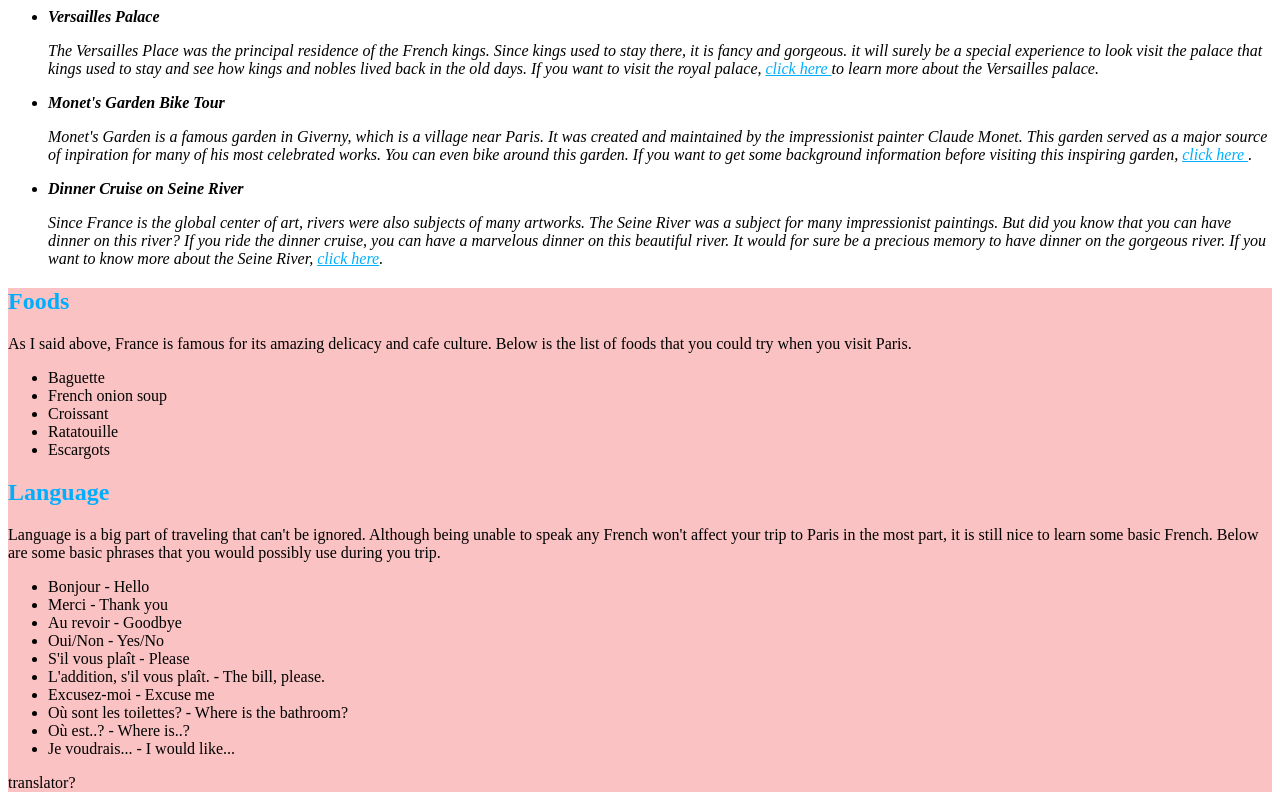
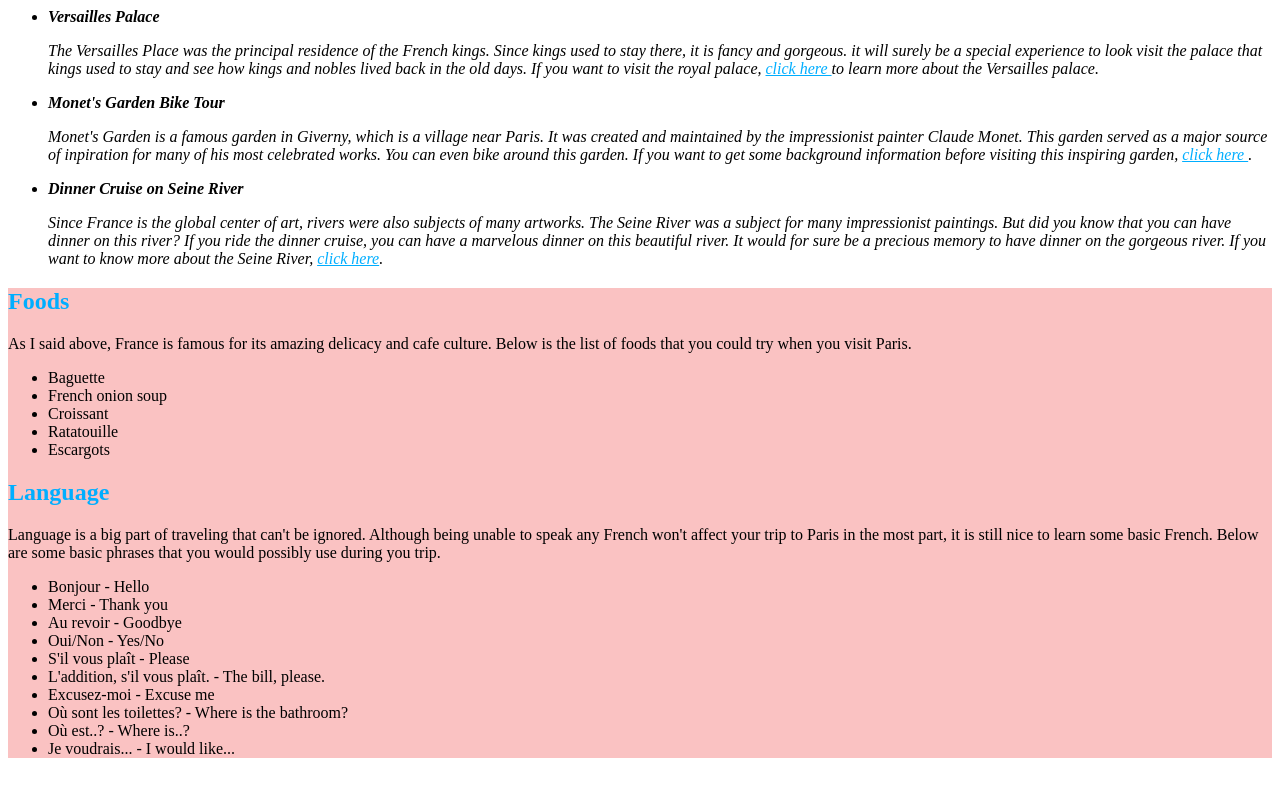
Before and after one commit to Jiwon0528/Jiwon0528.github.io, a plain HTML site: page Paris.html in a window 1280 px wide. Shown: the part 772-1572 px from the top of the page. After the commit the page ends 1546 px from the top, so only its background shows below. Drawn offline with Linux system fonts and the light colour scheme.

Commit message:
update Paris.html

```diff
--- a/Paris.html
+++ b/Paris.html
@@ -53,7 +53,6 @@
   <li>Où est..? - Where is..?</li>
   <li>Je voudrais... - I would like...</li>
 </ul>
-translator?
 </div>
 </div>
 <script>
```
